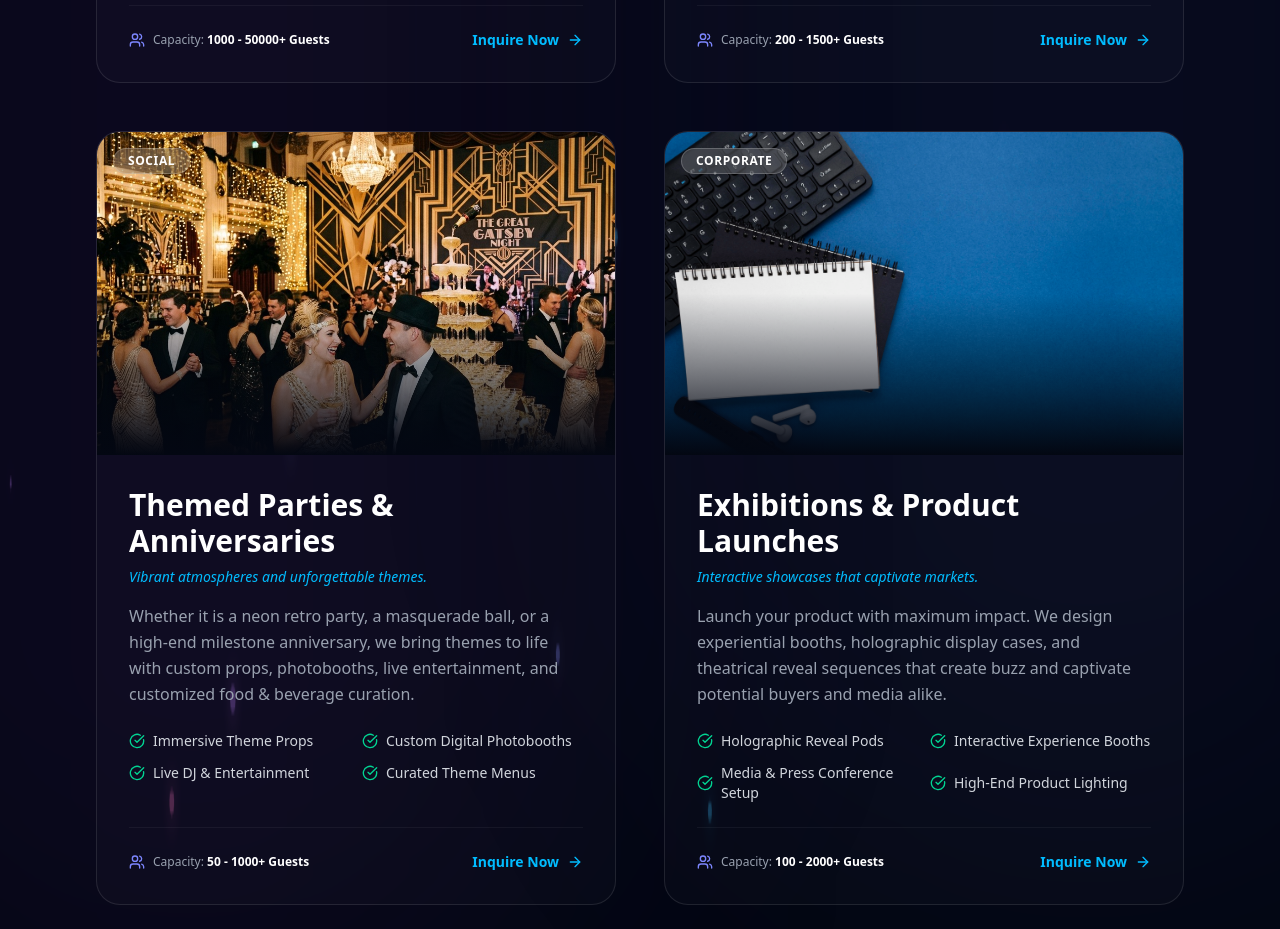
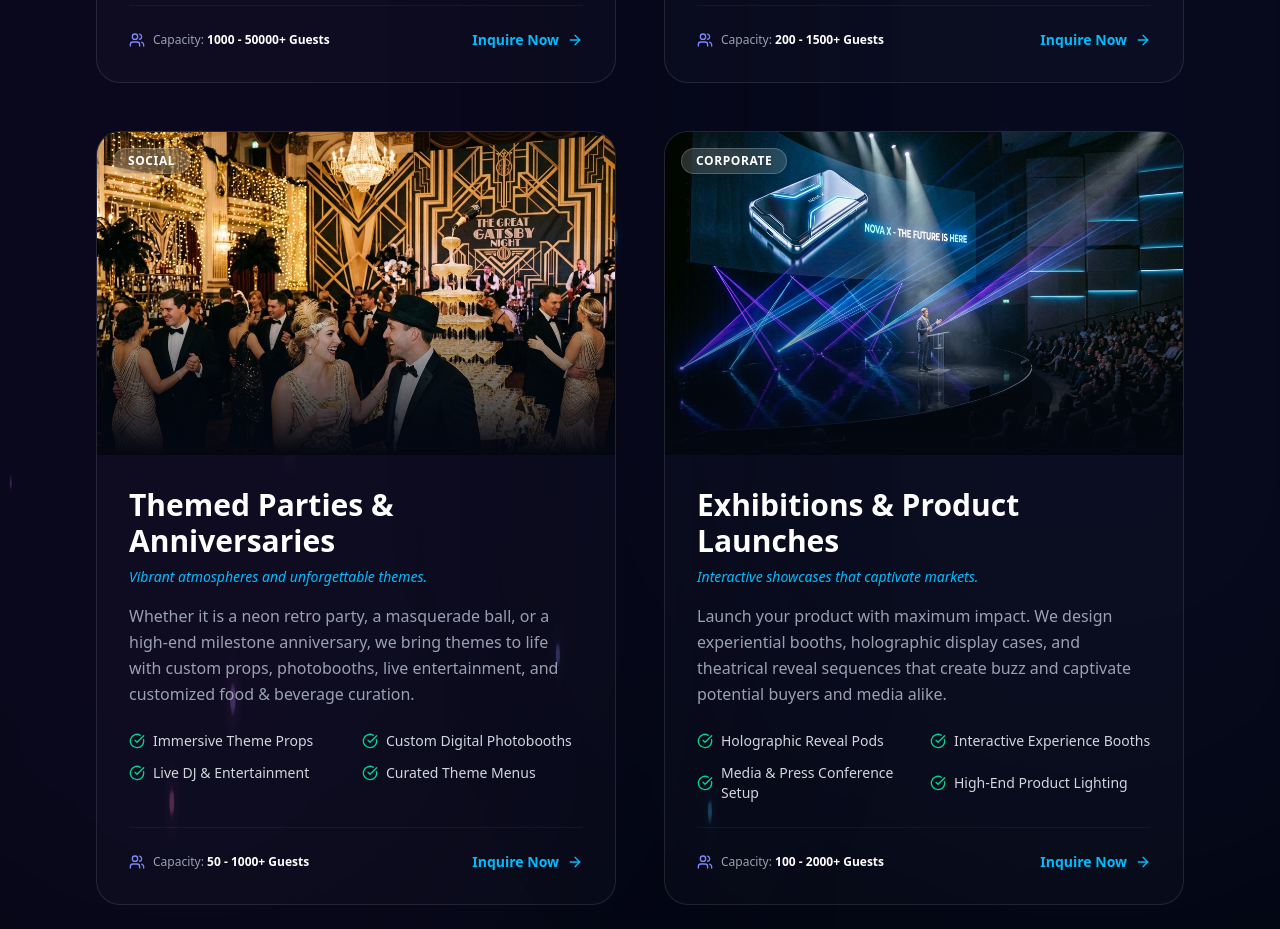
Before and after one commit to ayush25218/BlueKiteEvents, a Next.js app in the folder frontend/: page /events in a window 1280 px wide. Shown: the part 2100-3029 px from the top of the page. Built offline with nearby package versions, Linux system fonts and the light colour scheme.

Commit message:
feat: replace Exhibitions & Product Launches card placeholder image with generated high-tech launch stage photo

```diff
--- a/frontend/src/app/events/page.tsx
+++ b/frontend/src/app/events/page.tsx
@@ -71,7 +71,7 @@ const eventData: EventType[] = [
     id: "exhibition",
     title: "Exhibitions & Product Launches",
     category: "corporate",
-    image: "/images/contact.webp",
+    image: "/images/product_launch.png",
     tagline: "Interactive showcases that captivate markets.",
     description: "Launch your product with maximum impact. We design experiential booths, holographic display cases, and theatrical reveal sequences that create buzz and captivate potential buyers and media alike.",
     features: ["Holographic Reveal Pods", "Interactive Experience Booths", "Media & Press Conference Setup", "High-End Product Lighting"],
```
Also changed, not shown: frontend/public/images/product_launch.png (added).
